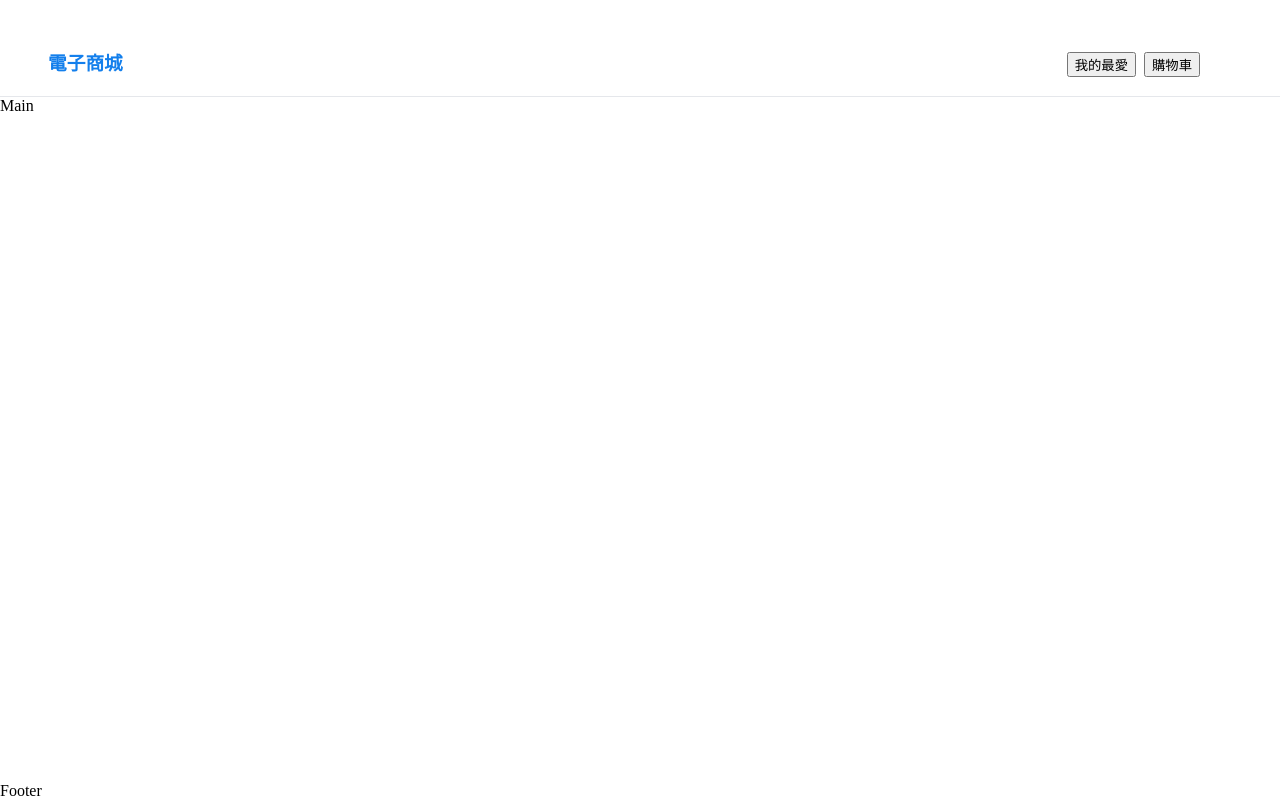
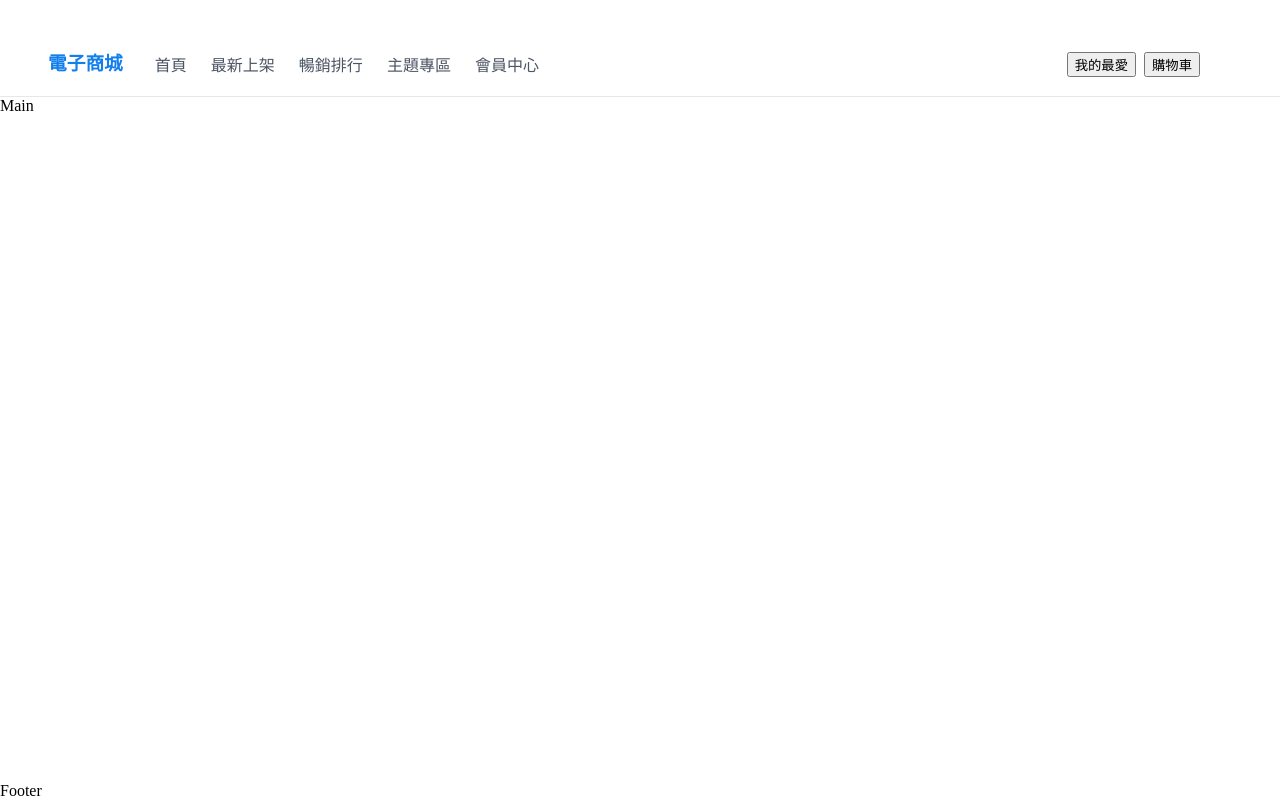
Before and after one commit to ylin73505-rgb/mcu-114-1-14130434, a plain HTML site: page src/idnex.html in a window 1280 px wide. Drawn offline with Linux system fonts and the light colour scheme.

Commit message:
feat(header):導覽列設定

```diff
--- a/src/idnex.html
+++ b/src/idnex.html
@@ -11,8 +11,17 @@
       <header>
         <div class="container">
           <div>
-            <h3>電子商城</h3>
-            <div>
+            <div class="left">
+              <h3>電子商城</h3>
+              <nav>
+                <a href="#">首頁</a>
+                <a href="#">最新上架</a>
+                <a href="#">暢銷排行</a>
+                <a href="#">主題專區</a>
+                <a href="#">會員中心</a>
+              </nav>
+            </div>
+            <div class="right">
               <button type="button">我的最愛</button>
               <button type="button">購物車</button>
             </div>
--- a/src/scss/_header.scss
+++ b/src/scss/_header.scss
@@ -24,7 +24,29 @@ header {
       }
       > div {
         display: flex;
-        gap: 0.5rem;
+        align-items: center;
+
+        &.left {
+          gap: 2rem;
+        }
+
+        &.right {
+          gap: 0.5rem;
+        }
+      }
+
+      nav {
+        display: flex;
+        gap: 1.5rem;
+
+        a {
+          color: #4b5563;
+          text-decoration: inherit;
+
+          &:hover {
+            color: #137fec;
+          }
+        }
       }
     }
   }
```
Also changed, not shown: src/style.min.css, 1 other file.
